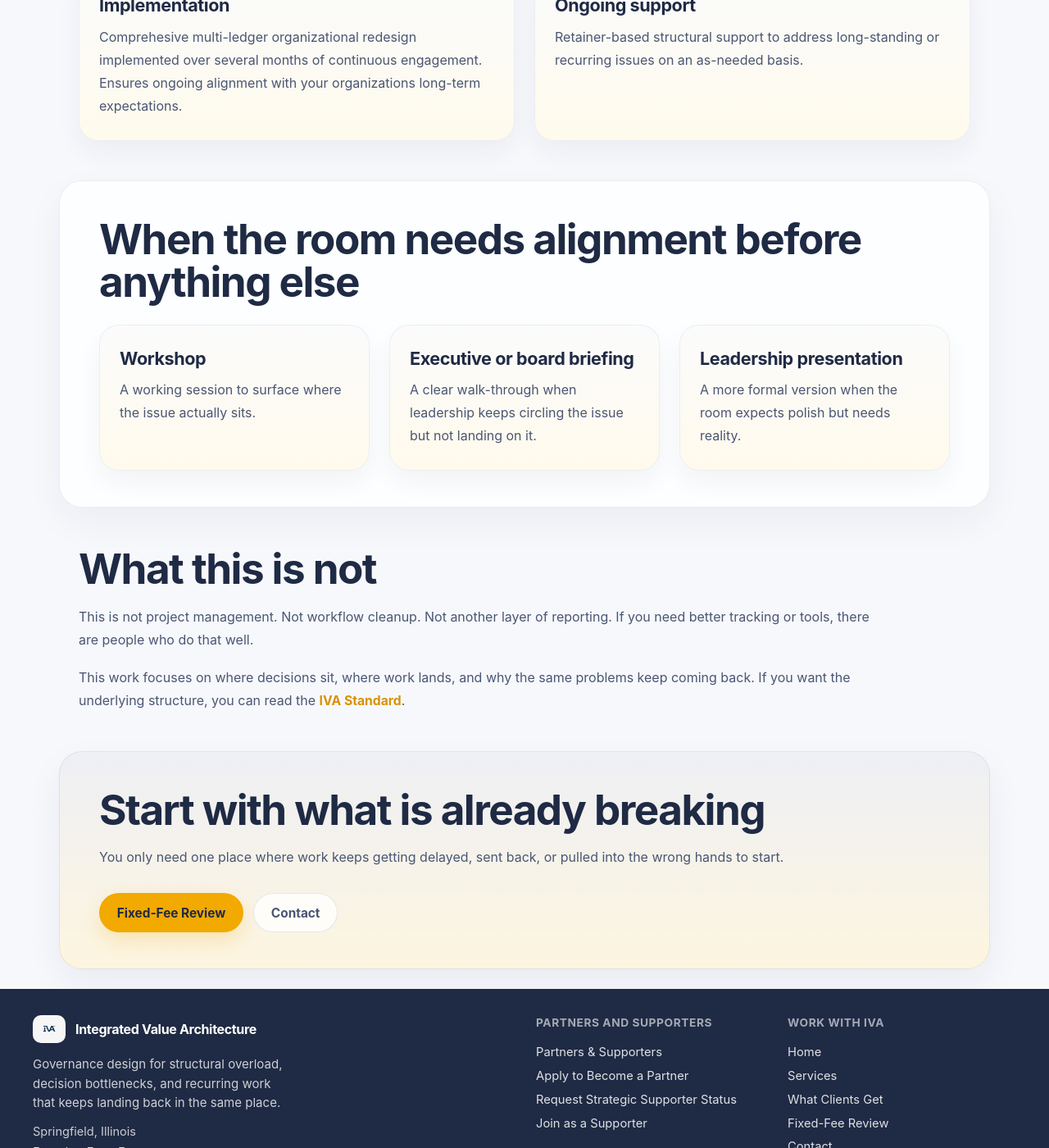
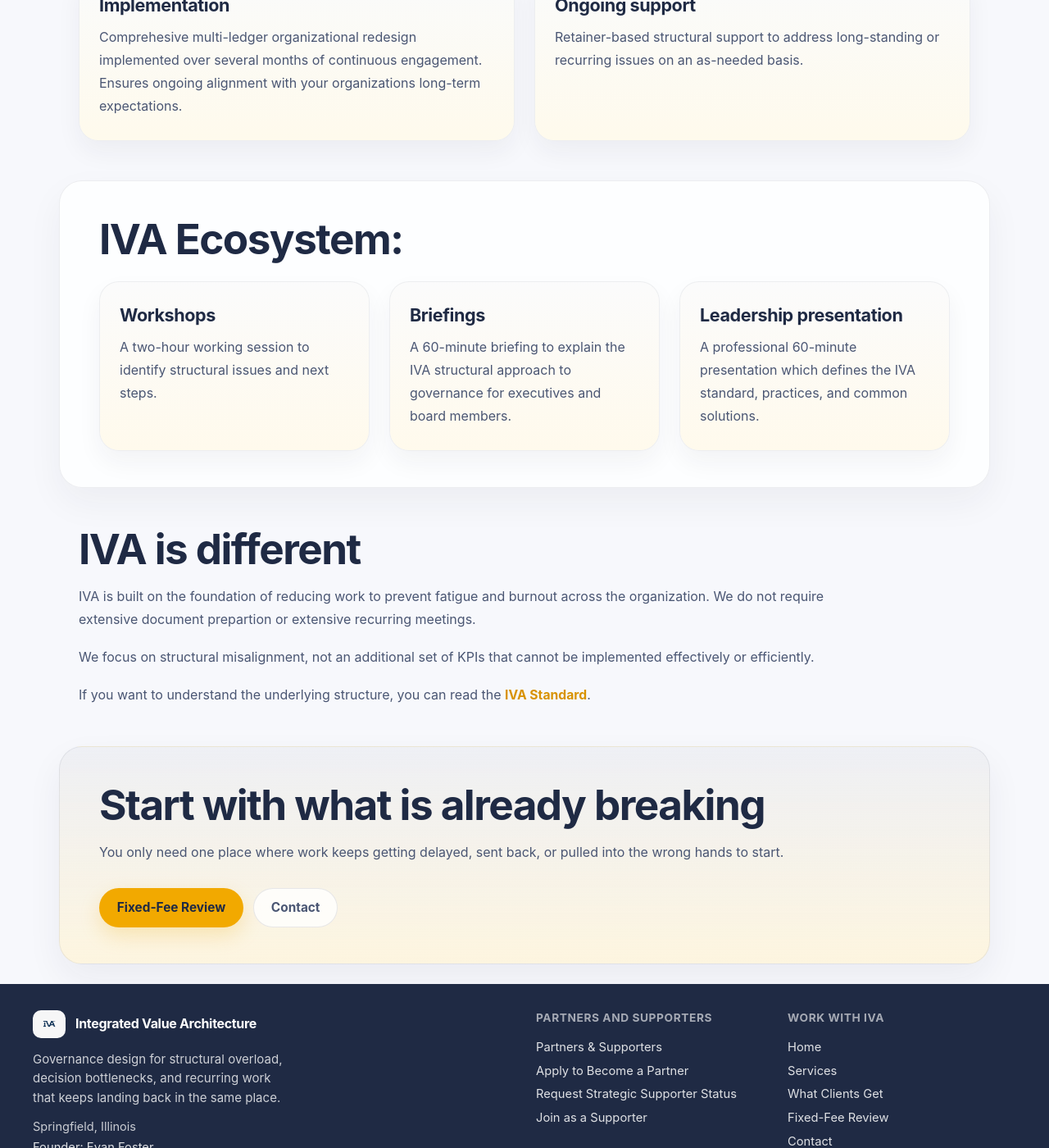
Before and after one commit to efost7873/integratedvaluearchitecture.com, a Jekyll site: the page built from services.html, in a window 1280 px wide and 1400 px high, scrolled down 1554 px. Shown: the whole window at 82% size. Built offline with Jekyll 4.4.1, drawn with Linux system fonts in a browser that asks for light colours.

Commit message:
Revise service descriptions and section headings
Updated headings and descriptions to reflect IVA terminology and focus.

```diff
--- a/services.html
+++ b/services.html
@@ -100,23 +100,23 @@
 
 <section class="section alt">
   <div class="container narrow">
-    <h2>When the room needs alignment before anything else</h2>
+    <h2>IVA Ecosystem:</h2>
 
     <div class="card-grid three-up">
       <article class="info-card">
         <a class="card-link" href="/contact/">
-          <h3>Workshop</h3>
+          <h3>Workshops</h3>
           <p>
-            A working session to surface where the issue actually sits.
+            A two-hour working session to identify structural issues and next steps.
           </p>
         </a>
       </article>
 
       <article class="info-card">
         <a class="card-link" href="/contact/">
-          <h3>Executive or board briefing</h3>
+          <h3>Briefings</h3>
           <p>
-            A clear walk-through when leadership keeps circling the issue but not landing on it.
+            A 60-minute briefing to explain the IVA structural approach to governance for executives and board members.
           </p>
         </a>
       </article>
@@ -125,7 +125,7 @@
         <a class="card-link" href="/contact/">
           <h3>Leadership presentation</h3>
           <p>
-            A more formal version when the room expects polish but needs reality.
+            A professional 60-minute presentation which defines the IVA standard, practices, and common solutions.
           </p>
         </a>
       </article>
@@ -135,12 +135,15 @@
 
 <section class="section">
   <div class="container narrow">
-    <h2>What this is not</h2>
+    <h2>IVA is different</h2>
     <p>
-      This is not project management. Not workflow cleanup. Not another layer of reporting. If you need better tracking or tools, there are people who do that well.
+      IVA is built on the foundation of reducing work to prevent fatigue and burnout across the organization. We do not require extensive document prepartion or extensive recurring meetings.
     </p>
     <p>
-      This work focuses on where decisions sit, where work lands, and why the same problems keep coming back. If you want the underlying structure, you can read the <a href="/standard/" class="inline-link">IVA Standard</a>.
+      We focus on structural misalignment, not an additional set of KPIs that cannot be implemented effectively or efficiently.
+    </p>
+    <p>
+      If you want to understand the underlying structure, you can read the <a href="/standard/" class="inline-link">IVA Standard</a>.
     </p>
   </div>
 </section>
```
